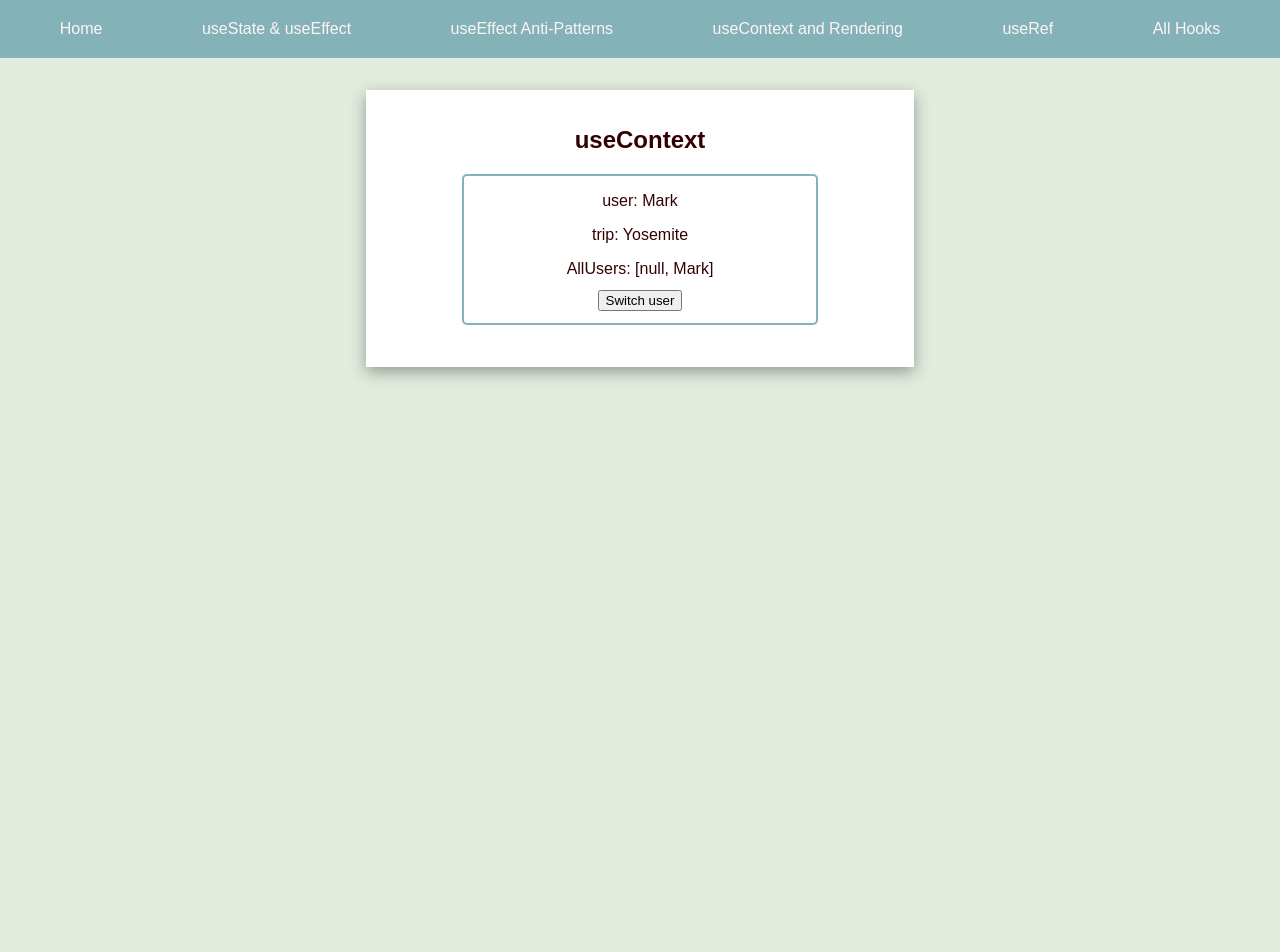
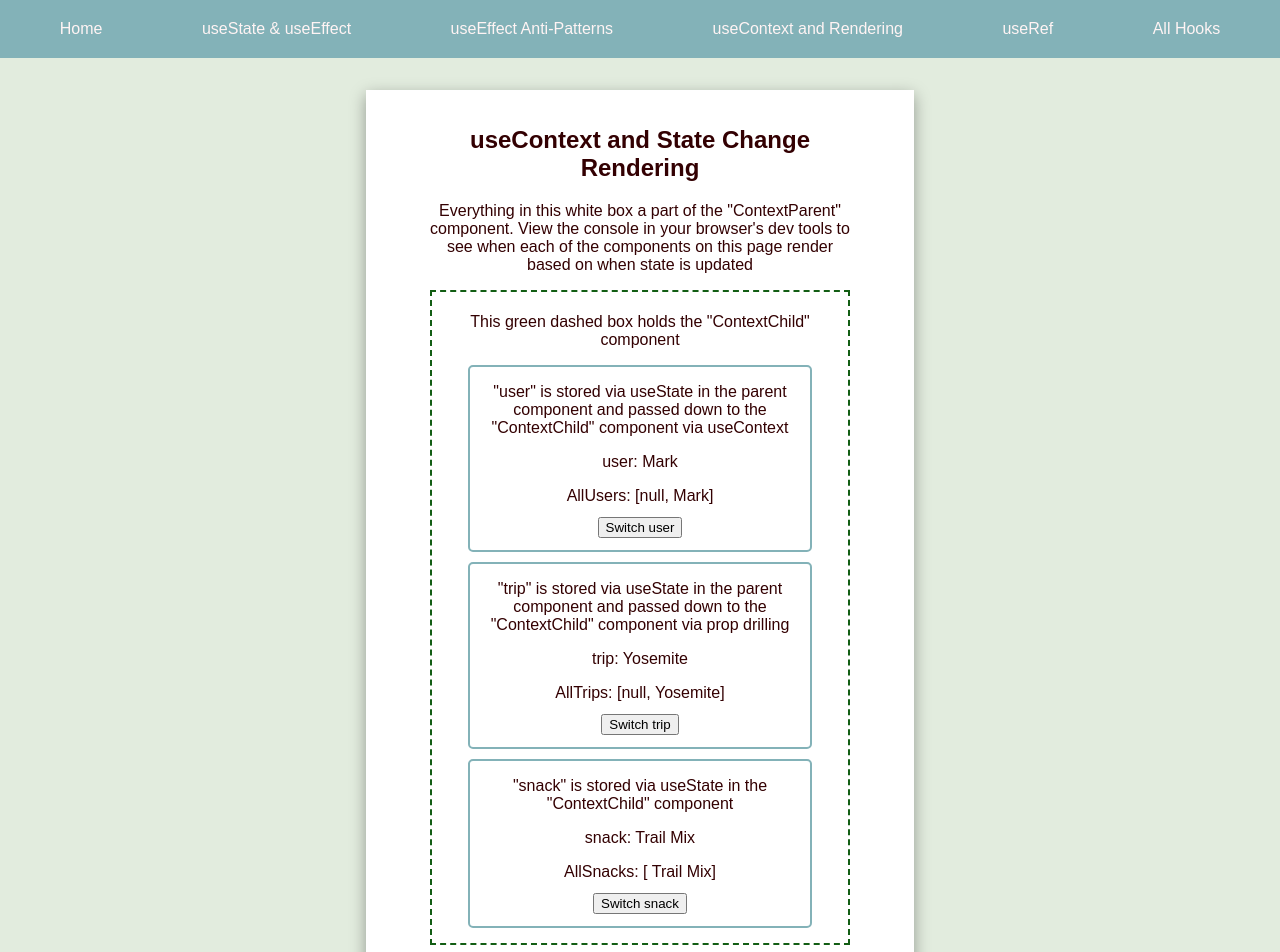
Before and after one commit to MarkTeets/react-hooks-tech-talk, a React app: page /ContextParent in a window 1280 px wide. Shown: the top 952 px of the page. Before the commit the page ends 800 px from the top, so only its background shows below. Built offline with nearby package versions, Linux system fonts and the light colour scheme.

Commit message:
Added description of functionality

```diff
--- a/client/pages/ContextChild.jsx
+++ b/client/pages/ContextChild.jsx
@@ -1,45 +1,94 @@
-import React, { useState, useEffect, useContext } from 'react';
-import { userContext } from './ContextParent';
+import React, { useState, useEffect, useContext, useRef } from "react";
+import { userContext } from "./ContextParent";
 
 const ContextChild = (props) => {
-  const [allUsers, setAllUsers] = useState([]);
   const { user, setUser } = useContext(userContext);
   const { trip, setTrip } = props;
+  const [snack, setSnack] = useState("Trail Mix");
+
+  const [allUsers, setAllUsers] = useState([]);
+  const [allTrips, setAllTrips] = useState([]);
+  const [allSnacks, setAllSnacks] = useState([]);
+
+  // For tracking renders:
+  const renderCount = useRef(0);
 
   useEffect(() => {
-    setUser('Mark');
-    setTrip('Yosemite');
+    renderCount.current += 1;
+    console.log("ContextChild render number:", renderCount.current);
+  });
+
+  useEffect(() => {
+    setUser("Mark");
+    setTrip("Yosemite");
   }, []);
 
   useEffect(() => {
-    setAllUsers([...allUsers, user])
+    setAllUsers([...allUsers, user]);
   }, [user]);
 
-  const clickSetUser = () => {
-    if (user === 'Mark') setUser('Jeff')
-    else setUser('Mark');
-  }
+  useEffect(() => {
+    setAllTrips([...allTrips, trip]);
+  }, [trip]);
+
+  useEffect(() => {
+    setAllSnacks([...allSnacks, snack]);
+  }, [snack]);
+
+  const clickSwitchUser = () => {
+    if (user === "Mark") setUser("Jeff");
+    else setUser("Mark");
+  };
+
+  const clickSwitchTrip = () => {
+    if (trip === "Yosemite") setTrip("Glacier");
+    else setTrip("Yosemite");
+  };
+
+  const clickSwitchSnack = () => {
+    if (snack === "Trail Mix") setSnack("Builder Bar");
+    else setSnack("Trail Mix");
+  };
 
   return (
-    <section className='hook-data-section'>
-      <p>user: {user}</p>
-      <p>trip: {trip}</p>
-      <p>AllUsers: {`[${printArray(allUsers)}]`}</p>
-      <button onClick={clickSetUser}>Switch user</button>
-    </section>
-    );
-}
-
+    <div className="context-child">
+      <p>This green dashed box holds the "ContextChild" component</p>
+      <section className="hook-data-section">
+        <p>
+          "user" is stored via useState in the parent component and passed down
+          to the "ContextChild" component via useContext
+        </p>
+        <p>user: {user}</p>
+        <p>AllUsers: {`[${printArray(allUsers)}]`}</p>
+        <button onClick={clickSwitchUser}>Switch user</button>
+      </section>
+      <section className="hook-data-section">
+        <p>
+          "trip" is stored via useState in the parent component and passed down
+          to the "ContextChild" component via prop drilling
+        </p>
+        <p>trip: {trip}</p>
+        <p>AllTrips: {`[${printArray(allTrips)}]`}</p>
+        <button onClick={clickSwitchTrip}>Switch trip</button>
+      </section>
+      <section className="hook-data-section">
+        <p>"snack" is stored via useState in the "ContextChild" component</p>
+        <p>snack: {snack}</p>
+        <p>AllSnacks: {`[${printArray(allSnacks)}]`}</p>
+        <button onClick={clickSwitchSnack}>Switch snack</button>
+      </section>
+    </div>
+  );
+};
 
 export default ContextChild;
 
-
 function printArray(arr) {
-  return arr.map(el => {
+  return arr.map((el) => {
     if (el === null) {
-      return 'null'
+      return "null";
     } else {
-      return ' ' + el;
+      return " " + el;
     }
   });
 }
--- a/client/pages/ContextParent.jsx
+++ b/client/pages/ContextParent.jsx
@@ -1,22 +1,40 @@
-import React, { useState, createContext } from 'react';
-import ContextChild from './ContextChild'
+import React, { useState, useEffect, useRef, createContext } from "react";
+import ContextChild from "./ContextChild";
+import SecondChild from "./SecondChild";
 
 export const userContext = createContext({ user: null, setUser: undefined });
 
 const ContextParent = () => {
   const [user, setUser] = useState(null);
-  const [trip, setTrip ] = useState(null);
+  const [trip, setTrip] = useState(null);
 
-  const childProps = { trip, setTrip}
+  // For tracking renders:
+  const renderCount = useRef(0);
+
+  useEffect(() => {
+    renderCount.current += 1;
+    console.log("ContextParent render number:", renderCount.current);
+  });
+
+  const childProps = { trip, setTrip };
 
   return (
-    <div className='hooks-container' key='Context Parent'>
-      <h2> useContext </h2>
-      <userContext.Provider value={{ user, setUser }} key="userContext Provider">
-        <ContextChild {...childProps} key={'ContextChild'}/>
+    <div className="hooks-container" key="Context Parent">
+      <h2> useContext and State Change Rendering</h2>
+      <p>
+        Everything in this white box a part of the "ContextParent" component.
+        View the console in your browser's dev tools to see when each of the
+        components on this page render based on when state is updated
+      </p>
+      <userContext.Provider
+        value={{ user, setUser }}
+        key="userContext Provider"
+      >
+        <ContextChild {...childProps} key={"ContextChild"} />
       </userContext.Provider>
+      <SecondChild />
     </div>
   );
-}
+};
 
 export default ContextParent;
--- a/client/pages/InfiniteEffect.jsx
+++ b/client/pages/InfiniteEffect.jsx
@@ -1,4 +1,4 @@
-import React, { useState, useEffect } from 'react';
+import React, { useState, useEffect } from "react";
 
 const InfiniteEffect = () => {
   const [countOne, setCountOne] = useState(0);
@@ -13,19 +13,27 @@ const InfiniteEffect = () => {
   }, [countTwo]);
 
   return (
-    <div className='hooks-container'>
+    <div className="hooks-container">
       <h2> useEffect Anti-Patterns </h2>
-      <section className='hook-data-section'>
+      <section className="hook-data-section">
         <p>
-          countOne: {countOne}
-          <br />
-          countTwo: {countTwo}
-          <br />
-          countOne and countTwo will increment via useEffect on every render
+          countOne is stored via useState and is incremented via a useEffect
+          hook that has no dependency array
+        </p>
+        <p>countOne: {countOne}</p>
+        <p>
+          countTwo is stored via useState and is incremented via a useEffect
+          hook that has an empty dependency array
+        </p>
+        <p>countTwo: {countTwo}</p>
+        <p>
+          As countOne and countTwo are updated each render, and a component
+          re-renders every time state is updated, this pattern results in an
+          infinite loop.
         </p>
       </section>
     </div>
   );
-}
+};
 
 export default InfiniteEffect;
--- a/client/pages/Ref.jsx
+++ b/client/pages/Ref.jsx
@@ -1,4 +1,4 @@
-import React, { useState, useRef } from 'react';
+import React, { useState, useRef } from "react";
 
 const Ref = () => {
   const [countdown, setCountdown] = useState(20);
@@ -6,47 +6,63 @@ const Ref = () => {
   const ref2 = useRef(null);
   const ref3 = useRef(null);
 
-
   const clickIncrementRef1 = () => {
-    ref1.current += 1
-  }
+    ref1.current += 1;
+  };
 
   const clickStartCountdown = () => {
     ref2.current = setInterval(() => {
       setCountdown((countdown) => countdown - 1);
-    }, 1000)}
+    }, 1000);
+  };
 
   const clickAbort = () => {
     clearInterval(ref2.current);
-  }
+  };
 
   const clickFocus = () => {
     ref3.current.focus();
-  }
+  };
 
   return (
-    <div className='hooks-container'>
+    <div className="hooks-container">
       <h2> useRef </h2>
-      <section className='hook-data-section'>
-        <p>
-          ref1: {ref1.current}
-          <br />
-          Notice that this change doesn't cause the page to re-render
-        </p>
+      <section className="hook-data-section">
+        <p>ref1: {ref1.current}</p>
         <button onClick={clickIncrementRef1}>
           Click to increment ref1.current
         </button>
-
-        <p> Countdown: {countdown} </p>
+        <p>Notice that this change doesn't cause the page to re-render</p>
+      </section>
+      <section className="hook-data-section">
+        <p> Countdown: {countdown}s</p>
         <button onClick={clickStartCountdown}>Start Countdown?</button>
         <button onClick={clickAbort}>Abort!!!</button>
-
+        <p>
+          Starting the countdown initiates a setInterval call which decrements
+          the seconds left. The intervalID needed to clear the interval is
+          stored via useRef, and is used in the clearInterval function when
+          abort is clicked. Storing it via useRef keeps the component from
+          re-rendering.
+        </p>
+        <p>
+          However, the number of seconds left is stored via useState. When it
+          updates, it causes the component to re-render. See how many times you
+          can click to increment ref1 between page renders!
+        </p>
+      </section>
+      <section className="hook-data-section">
         <p>DOM Manipulation</p>
+        <p>
+          useRef can also be used to store HTML elements. The input element
+          below is stored via useRef, and passed to a function which calls the
+          focus function on the input element when the button is clicked
+        </p>
         <button onClick={clickFocus}>Focus!</button>
         <input id="focus-input" ref={ref3} type="text" />
       </section>
     </div>
   );
-}
+};
 
 export default Ref;
--- /dev/null
+++ b/client/pages/SecondChild.jsx
@@ -0,0 +1,23 @@
+import React, { useEffect, useRef } from "react";
+
+const SecondChild = () => {
+  // For tracking renders:
+  const renderCount = useRef(0);
+
+  useEffect(() => {
+    renderCount.current += 1;
+    console.log("SecondChild render number:", renderCount.current);
+  });
+
+  return (
+    <div className="context-child">
+      <p className="second-child">
+        This green dashed box holds the "SecondChild" component. Check the
+        console logs and code to see how changing state stored in different
+        places affects when "SecondChild" renders
+      </p>
+    </div>
+  );
+};
+
+export default SecondChild;
--- a/client/pages/State.jsx
+++ b/client/pages/State.jsx
@@ -1,4 +1,4 @@
-import React, { useState, useEffect } from 'react';
+import React, { useState, useEffect } from "react";
 
 const State = () => {
   const [count, setCount] = useState(0);
@@ -6,28 +6,31 @@ const State = () => {
 
   const handleClick = () => {
     setButtonState(!buttonState);
-  }
+  };
 
   useEffect(() => {
     setCount(count + 1);
-    return () => console.log('Prints on unmount');
+    return () => console.log("Prints on unmount");
   }, [buttonState]);
 
   return (
-    <div className='hooks-container'>
+    <div className="hooks-container">
       <h2> useState and useEffect </h2>
-      <section className='hook-data-section'>
-        <p>count: {count}
-          <br />
-          count will increment via useEffect on buttonState state change
-        </p>
+      <p>This white box is the "State" component</p>
+      <section className="hook-data-section">
+        <p>"buttonState" is stored in this component using the useState hook</p>
         <p>buttonState: {buttonState.toString()}</p>
         <button onClick={handleClick}>
           Click to change state of buttonState
         </button>
+        <p>
+          "count" is also stored via useState and will increment via useEffect
+          when the state of "buttonState" change
+        </p>
+        <p>count: {count}</p>
       </section>
     </div>
   );
-}
+};
 
 export default State;
```
